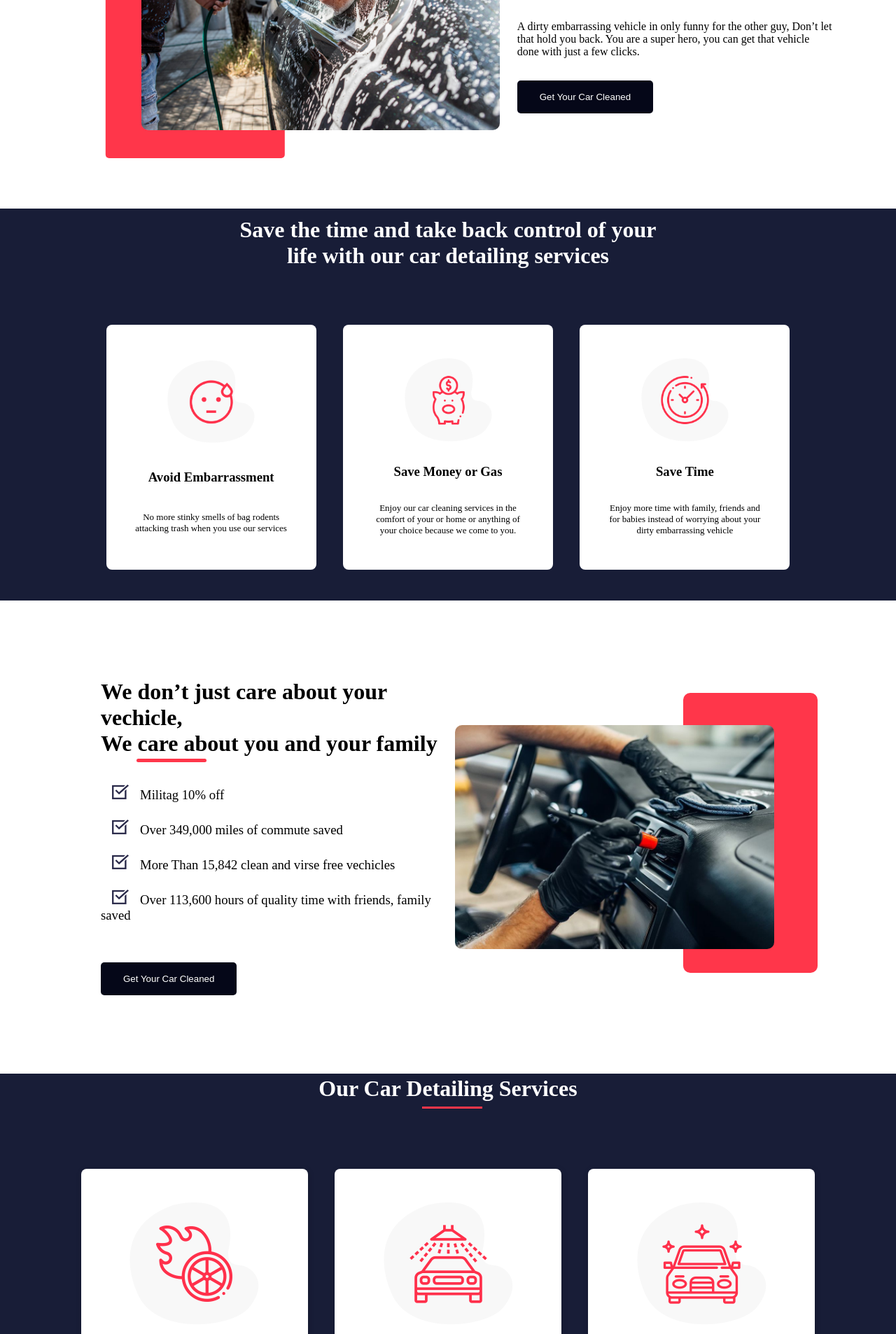
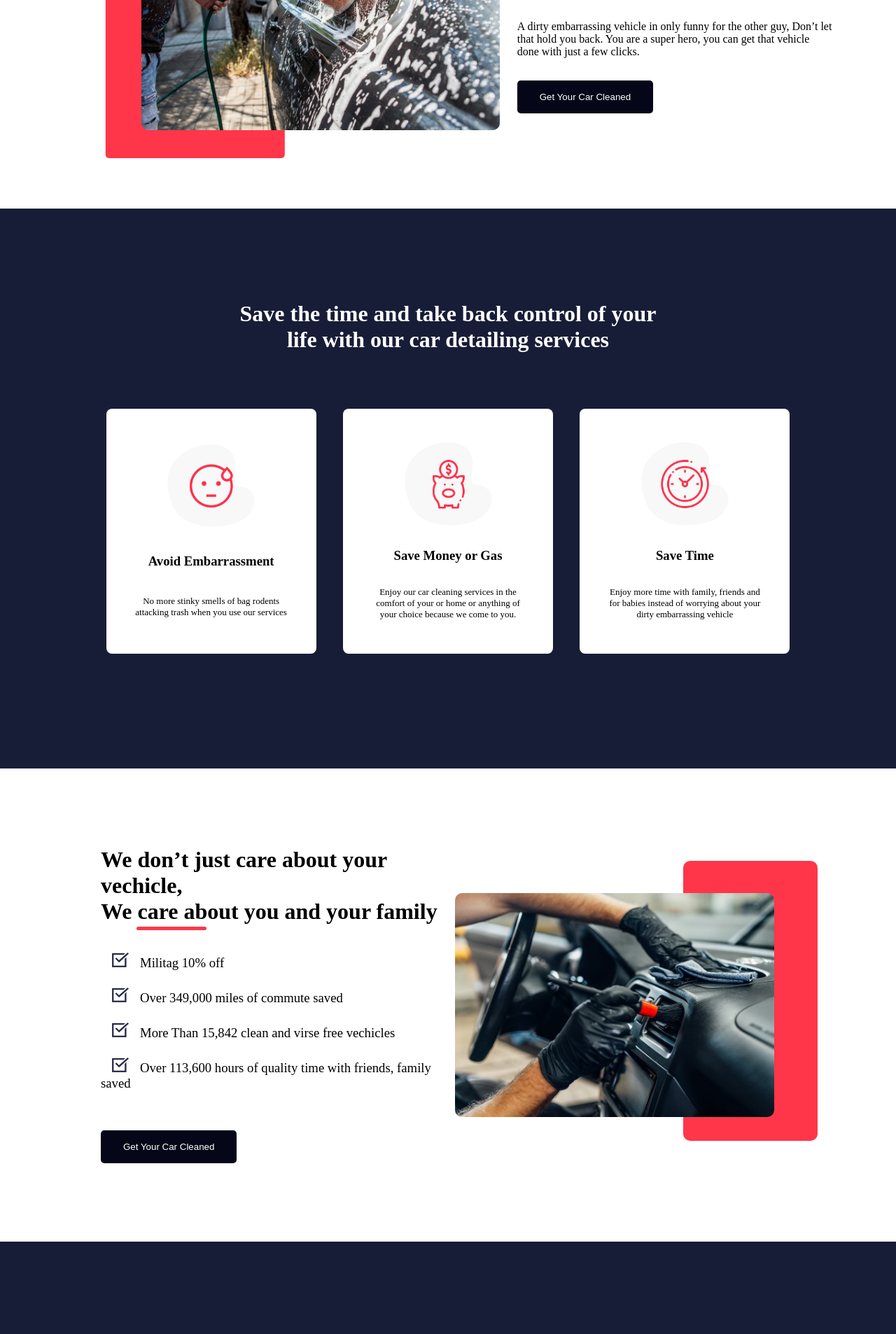
Before and after one commit to ramadan1998/car-cleaner, a plain HTML site: page index.html in a window 1280 px wide. Shown: the part 648-2554 px from the top of the page at 70% size. Drawn offline with nearby package versions, Linux system fonts and the light colour scheme; files whose address does not match are found by name.

Commit message:
Add files via upload

```diff
--- a/css/style.css
+++ b/css/style.css
@@ -216,7 +216,7 @@
   content: "";
   position: absolute;
   width: 50%;
-  height: 50vh;
+  height: 125%;
   background-color: #ff364a;
   z-index: -2;
   transform: translate(-20%, -10%);
@@ -268,7 +268,7 @@
   flex-direction: column;
   justify-content: center;
   align-items: center;
-  height: 70vh;
+  height: 50rem;
   width: 100vw auto;
   margin: 3rem 0;
   background-color: #181d37;
@@ -399,7 +399,7 @@
   flex-direction: column;
   justify-content: center;
   align-items: center;
-  height: 70vh;
+  height: 65rem;
   width: 100vw auto;
   margin: 3rem 0;
   background-color: #181d37;
```
